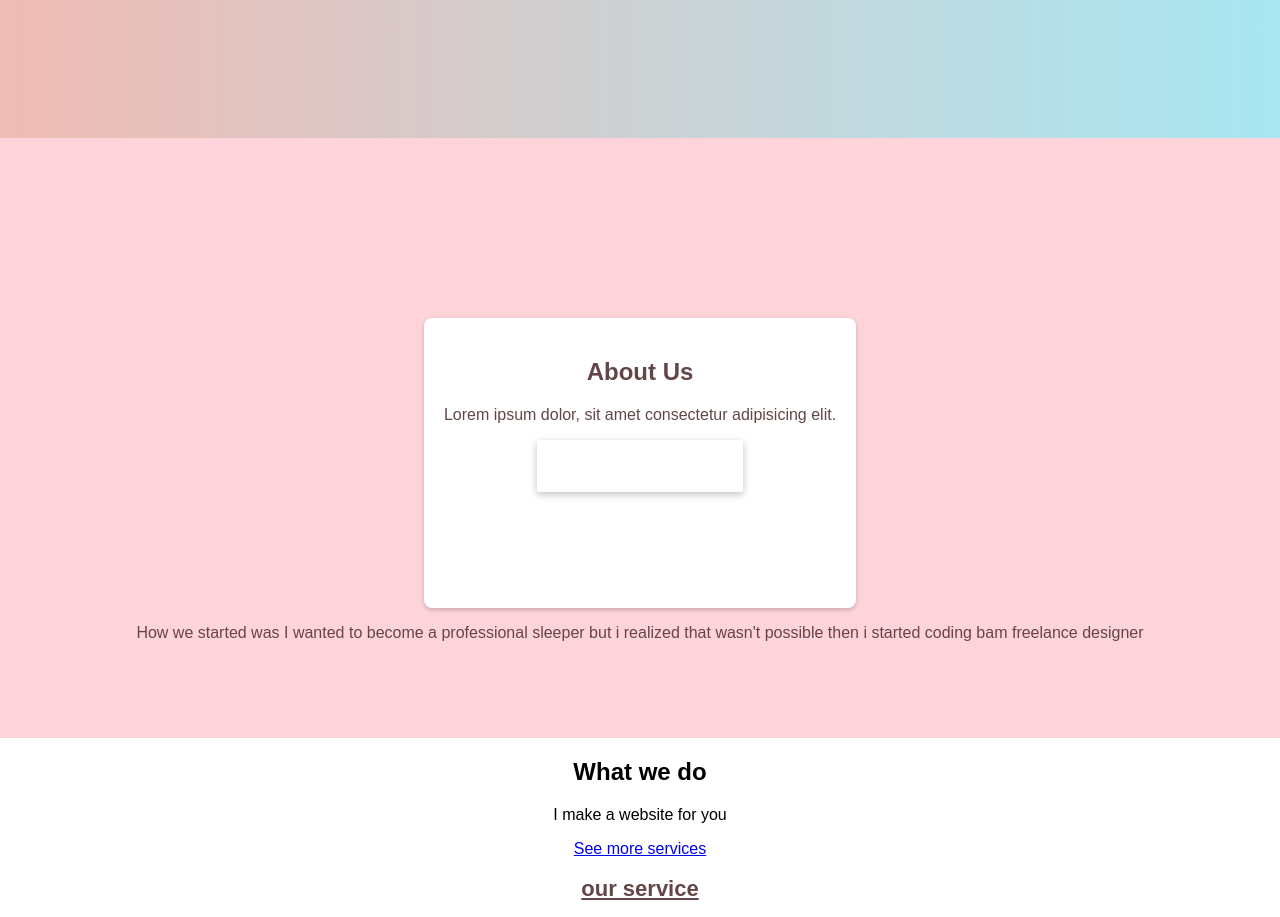
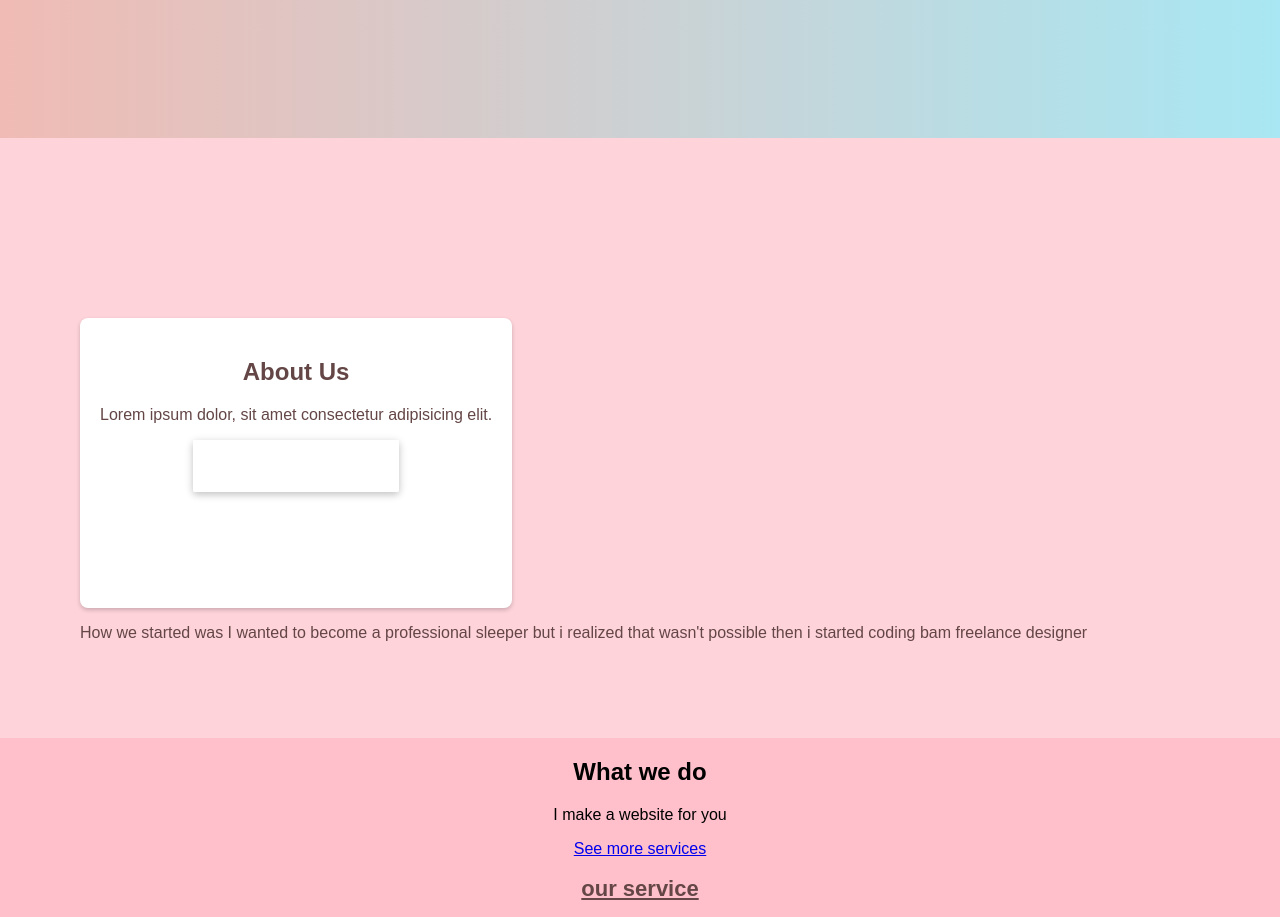
Before and after one commit to sukika/websitepractice, a plain HTML site: page Website/index.html in a window 1280 px wide. Shown: the part 480-1397 px from the top of the page. Drawn offline with Linux system fonts and the light colour scheme; files whose address does not match are found by name.

Commit message:
made some changes to divs andcleaning stuff up

```diff
--- a/Website/styles.css
+++ b/Website/styles.css
@@ -42,14 +42,10 @@
     color:rgb(100, 70, 70);
     height: 25%;
     padding: 80px;
-    text-decoration: #EA785B;
 }
 
 
 .card-container {
-    display: flex;
-    justify-content: center;
-    flex-wrap: wrap;
     margin: 0px;
     margin-top: 100px;
     padding: 0px;
```
Also changed, not shown: Website/index.html (+1 -1 lines).
